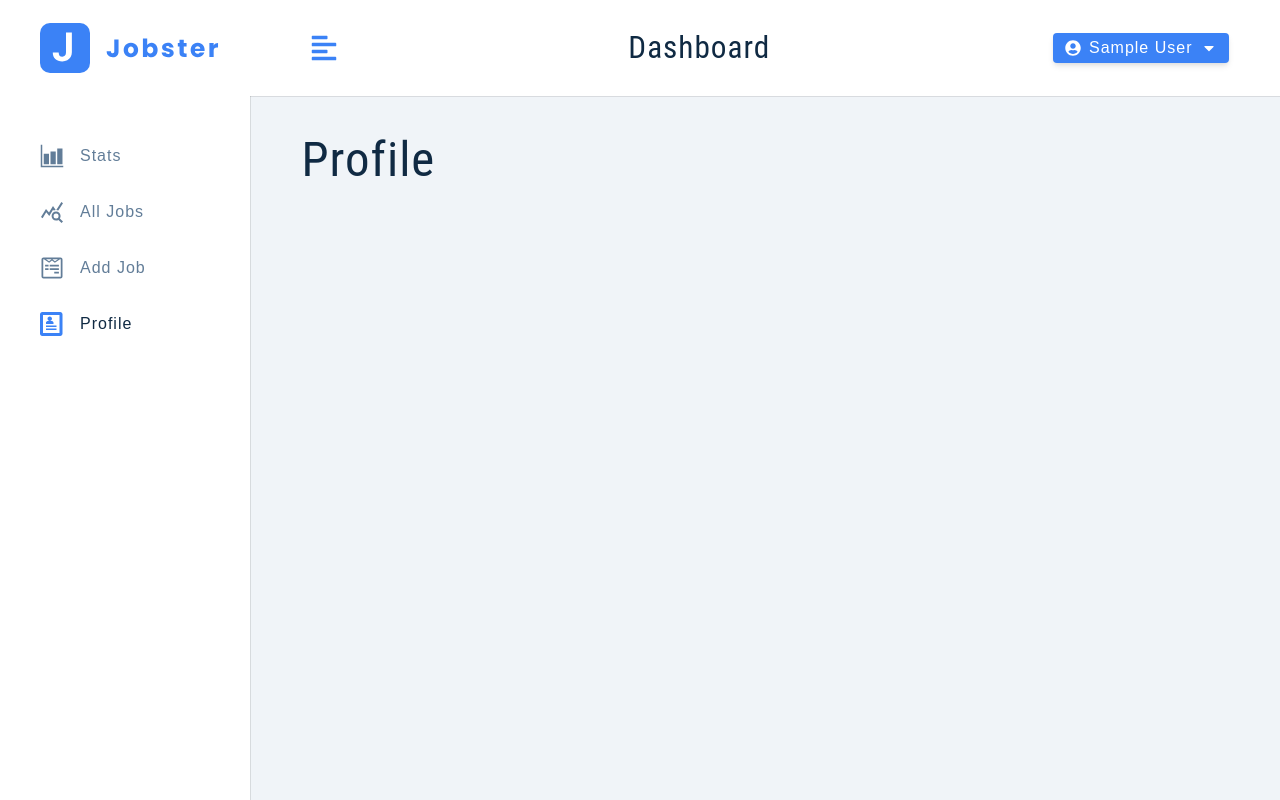
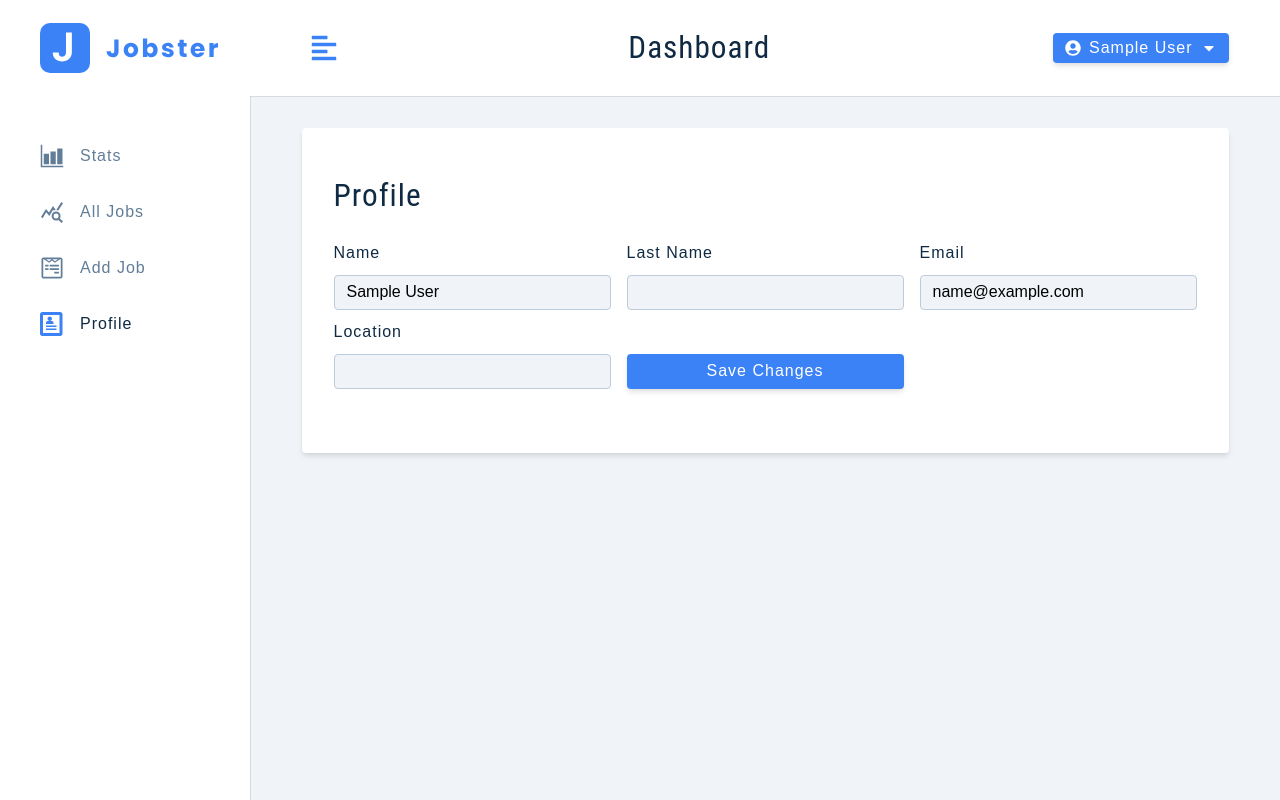
Before and after one commit to GrigoriSchneider/redux-toolkit-jobster, a React (Create React App) app: page /profile in a window 1280 px wide. Built offline with nearby package versions, Linux system fonts and the light colour scheme; sample sign-in values are in the browser's storage.

Commit message:
Profile Page - intro

```diff
--- a/src/components/index.js
+++ b/src/components/index.js
@@ -2,5 +2,6 @@ import BigSidebar from './BigSidebar';
 import Logo from './Logo';
 import Navbar from './Navbar';
 import SmallSidebar from './SmallSidebar';
+import FormRow from './FormRow';
 
-export { Logo, Navbar, SmallSidebar, BigSidebar };
+export { Logo, Navbar, SmallSidebar, BigSidebar, FormRow };
--- a/src/pages/dashboard/Profile.js
+++ b/src/pages/dashboard/Profile.js
@@ -1,7 +1,74 @@
 import React from 'react';
+import { useState } from 'react';
+import { FormRow } from '../../components';
+import Wrapper from '../../assets/wrappers/DashboardFormPage';
+import { useDispatch, useSelector } from 'react-redux';
+import { toast } from 'react-toastify';
 
 const Profile = () => {
-  return <h1>Profile</h1>;
+  const { isLoading, user } = useSelector((store) => store.user);
+  const dispatch = useDispatch();
+
+  const [userData, setUserData] = useState({
+    name: user?.name || '',
+    email: user?.email || '',
+    lastName: user?.lastName || '',
+    location: user?.location || '',
+  });
+
+  const handleSubmit = (e) => {
+    e.preventDefault();
+    const { name, email, lastName, location } = userData;
+
+    if (!name || !email || !lastName || !location) {
+      toast.error('Please FIll Out All Fields');
+      return;
+    }
+  };
+  const handleChange = (e) => {
+    const name = e.target.name;
+    const value = e.target.value;
+    setUserData({ ...userData, [name]: value });
+  };
+
+  return (
+    <Wrapper>
+      <form className='form' onSubmit={handleSubmit}>
+        <h3>profile</h3>
+
+        <div className='form-center'>
+          <FormRow
+            type='text'
+            name='name'
+            value={userData.name}
+            handleChange={handleChange}
+          />
+          <FormRow
+            type='text'
+            labelText='last name'
+            name='last name'
+            value={userData.lastname}
+            handleChange={handleChange}
+          />
+          <FormRow
+            type='email'
+            name='email'
+            value={userData.email}
+            handleChange={handleChange}
+          />
+          <FormRow
+            type='text'
+            name='location'
+            value={userData.location}
+            handleChange={handleChange}
+          />
+          <button className='btn btn-block' type='submit' disabled={isLoading}>
+            {isLoading ? 'Please wait...' : 'save changes'}
+          </button>
+        </div>
+      </form>
+    </Wrapper>
+  );
 };
 
 export default Profile;
```
